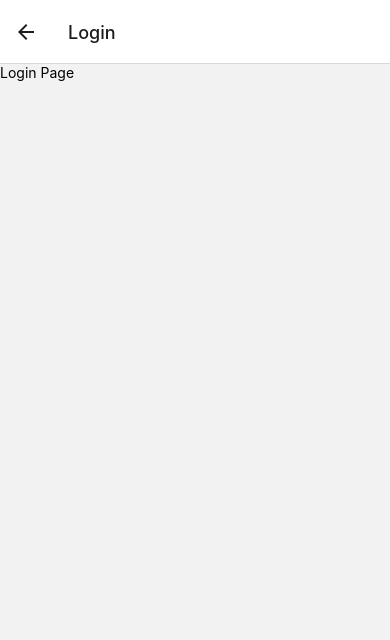
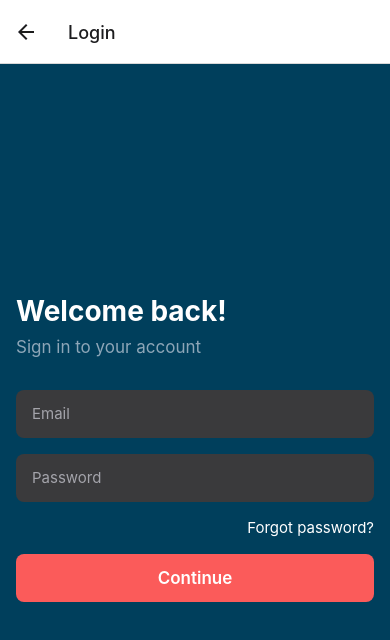
Before and after one commit to Sarimsaljook/Bob, a React Native app in the folder Bob/: screen /Login in a window 390 px wide. Shown: the top 640 px of the page. Built offline with nearby package versions, Linux system fonts and the light colour scheme.

Commit message:
Create and finish login page and debug API linkup

```diff
--- a/Bob/Login.js
+++ b/Bob/Login.js
@@ -1,17 +1,181 @@
-import { StyleSheet, Text, View } from 'react-native';
+import React, { useState } from 'react';
+import {
+  Alert,
+  KeyboardAvoidingView,
+  Platform,
+  Pressable,
+  SafeAreaView,
+  StyleSheet,
+  Text,
+  TextInput,
+  TouchableOpacity,
+  View,
+  Image
+} from 'react-native';
+// Components
+import SizedBox from './components/SizedBox';// Components
+import axios from 'axios';
 
 export default function Login({ navigation }) {
+  const [email, setEmail] = useState('');
+  const [password, setPassword] = useState('');
+
+ const loginUser = () => {
+  axios.post('http://192.168.1.155:3000/api/authUser', {
+    username : email,
+    password: password
+  }).then((res) => {
+    console.log(res.data);
+    const apiResponse = res.data.result;
+
+    if(apiResponse == "User Found Successfully!") {
+      Alert.alert('Login Successfull', 'Welcome Back!', [
+        {text: 'OK', onPress: () => navigation.navigate("Home")},
+      ]);
+    } else {
+      Alert.alert('Invalid Username or Password', 'Please check your login info and try again.', [
+        {text: 'OK', onPress: () => console.log("INVALID CREDENTIALS")},
+      ]);
+    }
+  }).catch((err) => console.log(err));
+ }
+
   return (
-     <View>
-           <Text>Login Page</Text>
-       </View>
+    <View style={styles.root}>
+      <SafeAreaView style={styles.safeAreaView}>
+        <KeyboardAvoidingView
+          behavior={Platform.OS === 'ios' ? 'padding' : 'height'}
+          style={styles.content}
+        >
+          <Text style={styles.title}>Welcome back!</Text>
+
+          <SizedBox height={8} />
+
+          <Text style={styles.subtitle}>Sign in to your account</Text>
+
+          <SizedBox height={32} />
+
+          <Pressable>
+            <View style={styles.form}>
+              <Text style={styles.label}>Email</Text>
+
+              <TextInput
+                autoCapitalize="none"
+                autoCompleteType="email"
+                autoCorrect={false}
+                keyboardType="email-address"
+                returnKeyType="next"
+                style={styles.textInput}
+                textContentType="username"
+                onChangeText={(e) => setEmail(e)}
+              />
+            </View>
+          </Pressable>
+
+          <SizedBox height={16} />
+
+          <Pressable>
+            <View style={styles.form}>
+              <Text style={styles.label}>Password</Text>
+
+              <TextInput
+                autoCapitalize="none"
+                autoCompleteType="password"
+                autoCorrect={false}
+                returnKeyType="done"
+                secureTextEntry
+                style={styles.textInput}
+                textContentType="password"
+                onChangeText={(e) => setPassword(e)}
+              />
+            </View>
+          </Pressable>
+
+          <SizedBox height={16} />
+
+          <View style={styles.forgotPasswordContainer}>
+            <Text style={styles.textButton}>Forgot password?</Text>
+          </View>
+
+          <SizedBox height={16} />
+
+          <TouchableOpacity onPress={loginUser}>
+            <View style={styles.button}>
+              <Text style={styles.buttonTitle}>Continue</Text>
+            </View>
+          </TouchableOpacity>
+        </KeyboardAvoidingView>
+      </SafeAreaView>
+    </View>
     );
 }
 
 const styles = StyleSheet.create({
-  container: {
+  button: {
+    alignItems: 'center',
+    backgroundColor: '#fb5b5a',
+    borderRadius: 8,
+    height: 48,
+    justifyContent: 'center',
+  },
+  buttonTitle: {
+    color: '#FFFFFF',
+    fontSize: 17,
+    fontWeight: '600',
+    lineHeight: 22,
+  },
+  content: {
     flex: 1,
+    justifyContent: 'center',
+    paddingHorizontal: 16,
+    paddingVertical: 32,
+  },
+  forgotPasswordContainer: {
+    alignItems: 'flex-end',
+  },
+  form: {
     alignItems: 'center',
-    justifyContent: 'center',
-  }
+    backgroundColor: 'rgb(58, 58, 60)',
+    borderRadius: 8,
+    flexDirection: 'row',
+    height: 48,
+    paddingHorizontal: 16,
+  },
+  label: {
+    color: 'rgba(235, 235, 245, 0.6)',
+    fontSize: 15,
+    fontWeight: '400',
+    lineHeight: 20,
+    width: 80,
+  },
+  root: {
+    backgroundColor: '#003f5c',
+    flex: 1,
+  },
+  safeAreaView: {
+    flex: 1,
+    marginBottom: 13
+  },
+  subtitle: {
+    color: 'rgba(235, 235, 245, 0.6)',
+    fontSize: 17,
+    fontWeight: '400',
+    lineHeight: 22,
+  },
+  textButton: {
+    color: '#FFFFFF',
+    fontSize: 15,
+    fontWeight: '400',
+    lineHeight: 20,
+  },
+  textInput: {
+    color: '#FFFFFF',
+    flex: 1,
+  },
+  title: {
+    color: '#FFFFFF',
+    fontSize: 28,
+    fontWeight: '700',
+    lineHeight: 34,
+  },
 });
--- a/Bob/SignUp.js
+++ b/Bob/SignUp.js
@@ -1,5 +1,5 @@
 import React, { useState } from 'react';
-import { StyleSheet, Text, View, TextInput, TouchableOpacity, ScrollView } from 'react-native';
+import { StyleSheet, Text, View, TextInput, TouchableOpacity, ScrollView, Alert } from 'react-native';
 import DropDownPicker from 'react-native-dropdown-picker';
 import axios from 'axios';
 
@@ -53,7 +53,9 @@ export default function SignUp({ navigation }) {
      GeneralInvestmentSector: prefferedMarketSector
     }).then((res) => {
      console.log(res);
-     navigation.navigate("Login");
+     Alert.alert('Sign Up Successfull!', 'Now you can use your new account to login and expereince the future of finacial advice.', [
+      {text: 'OK', onPress: () => navigation.navigate("Login")},
+    ]);
     }).catch((err) => console.log(err));
   }
 
--- a/Bob/WelcomeScreen.js
+++ b/Bob/WelcomeScreen.js
@@ -6,7 +6,7 @@ export default function WelcomeScreen({ navigation }) {
   return (
      <View style={styles.container}>
       <LinearGradient
-        colors={['#003973', '#E5E5BE']}
+        colors={['#003973', '#fb5b5a']}
         style={styles.linearGradient}
       >
       <Text style={styles.welcomeLabel}>Welcome To Bob!</Text>
@@ -14,11 +14,11 @@ export default function WelcomeScreen({ navigation }) {
       <Text style={styles.description}>Telling You The Best To Invest</Text>
 
       <TouchableOpacity style={styles.loginButtonContainer} onPress={() => navigation.navigate("Login")}>
-         <Text style={{ color: 'white', fontSize: 25, fontFamily: 'monospace', marginLeft: -25}}>👤 Login</Text>
+         <Text style={{ color: 'white', fontSize: 25, fontFamily: 'monospace'}}>Login</Text>
      </TouchableOpacity>
 
      <TouchableOpacity style={styles.signUpButtonContainer} onPress={() => navigation.navigate("Sign Up")}>
-         <Text style={{ color: 'white', fontSize: 25, fontFamily: 'monospace'}}>📋 Sign Up</Text>
+         <Text style={{ color: 'white', fontSize: 25, fontFamily: 'monospace'}}>Sign Up</Text>
      </TouchableOpacity>
 
       <StatusBar style="auto" />
@@ -38,7 +38,7 @@ const styles = StyleSheet.create({
     color: "lightblue",
     fontSize: 40,
     fontFamily: "sans-serif-condensed",
-    marginTop: -40
+    marginTop: -25
   },
 
   image: {
@@ -70,7 +70,7 @@ const styles = StyleSheet.create({
   loginButtonContainer: {
     marginTop: 80,
     backgroundColor: "#132a36",
-    borderRadius: 15,
+    borderRadius: 25,
     alignItems: 'center',
     width: 200,
     padding: 10
@@ -81,7 +81,7 @@ const styles = StyleSheet.create({
     marginTop: 25,
     backgroundColor: "#067857",
     padding: 10,
-    borderRadius: 15,
+    borderRadius: 25,
     width: 200,
     alignItems: 'center',
   }
--- /dev/null
+++ b/Bob/components/SizedBox.js
@@ -0,0 +1,8 @@
+import React from 'react';
+import { View } from 'react-native';
+
+const SizedBox = ({ height, width }) => {
+  return <View style={{ height, width }} />;
+};
+
+export default SizedBox;
```
Also changed, not shown: 1 other file (tests, documents, lock files or other folders).
